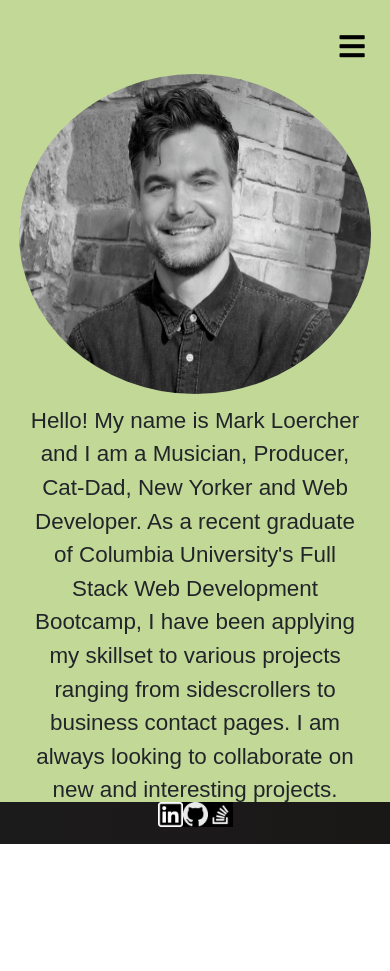
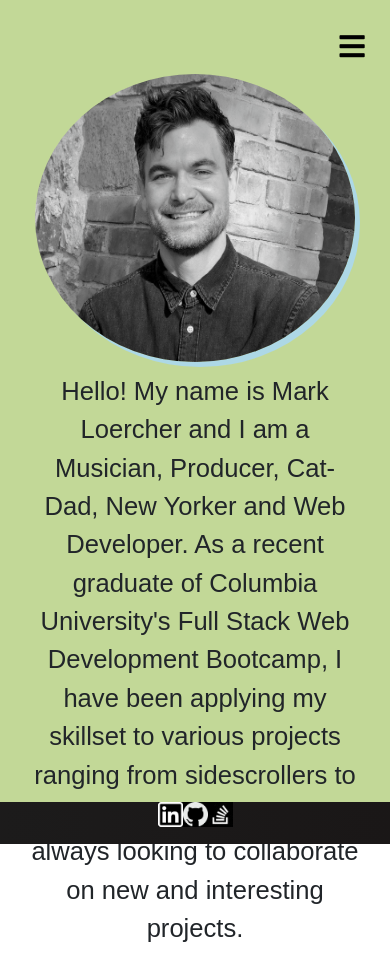
Before and after one commit to mloercher/ml_portfolio, a React (Create React App) app: page /about in a window 390 px wide. Before the commit the page ends 844 px from the top, so only its background shows below. Built offline with nearby package versions, Linux system fonts and the light colour scheme; a web font is replaced by a local one.

Commit message:
mobile revisions

```diff
--- a/src/components/About/index.css
+++ b/src/components/About/index.css
@@ -37,13 +37,15 @@ section {
 
 @media only screen and (max-width: 600px) {
   #aboutImage {
-    height: 20rem;
-    width: 22rem;
+    height: 18rem;
+    width: 20rem;
     border-radius: 50%;
+    /* border: solid black; */
+    box-shadow: 5px 5px lightblue;
   }
 
   .aboutTxt {
-    font-size: 1.4rem;
+    font-size: 1.6rem;
     margin-top: 3%;
   }
 
@@ -61,7 +63,7 @@ section {
   #aboutImage {
     height: 16rem;
     width: 18rem;
-    border-radius: 50%;
+
   }
 
   .aboutTxt {
```
